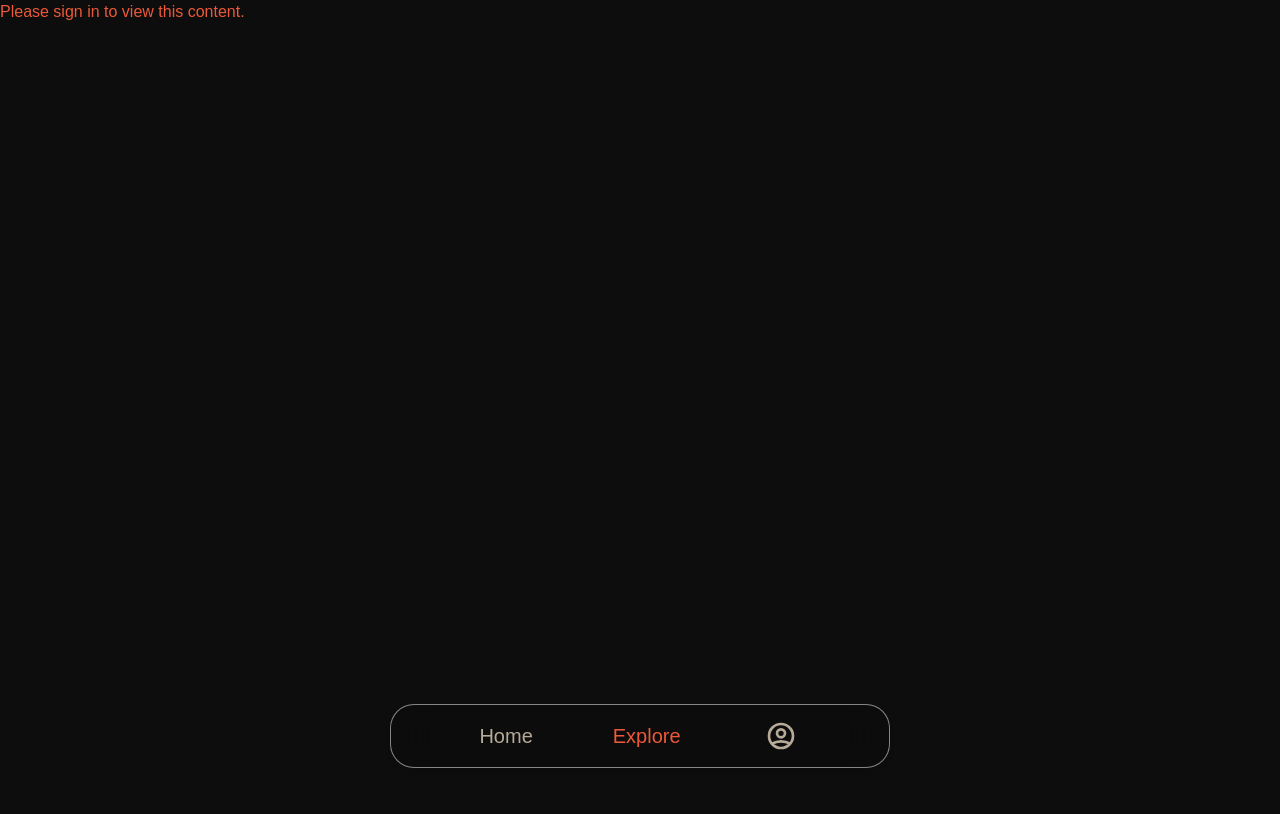
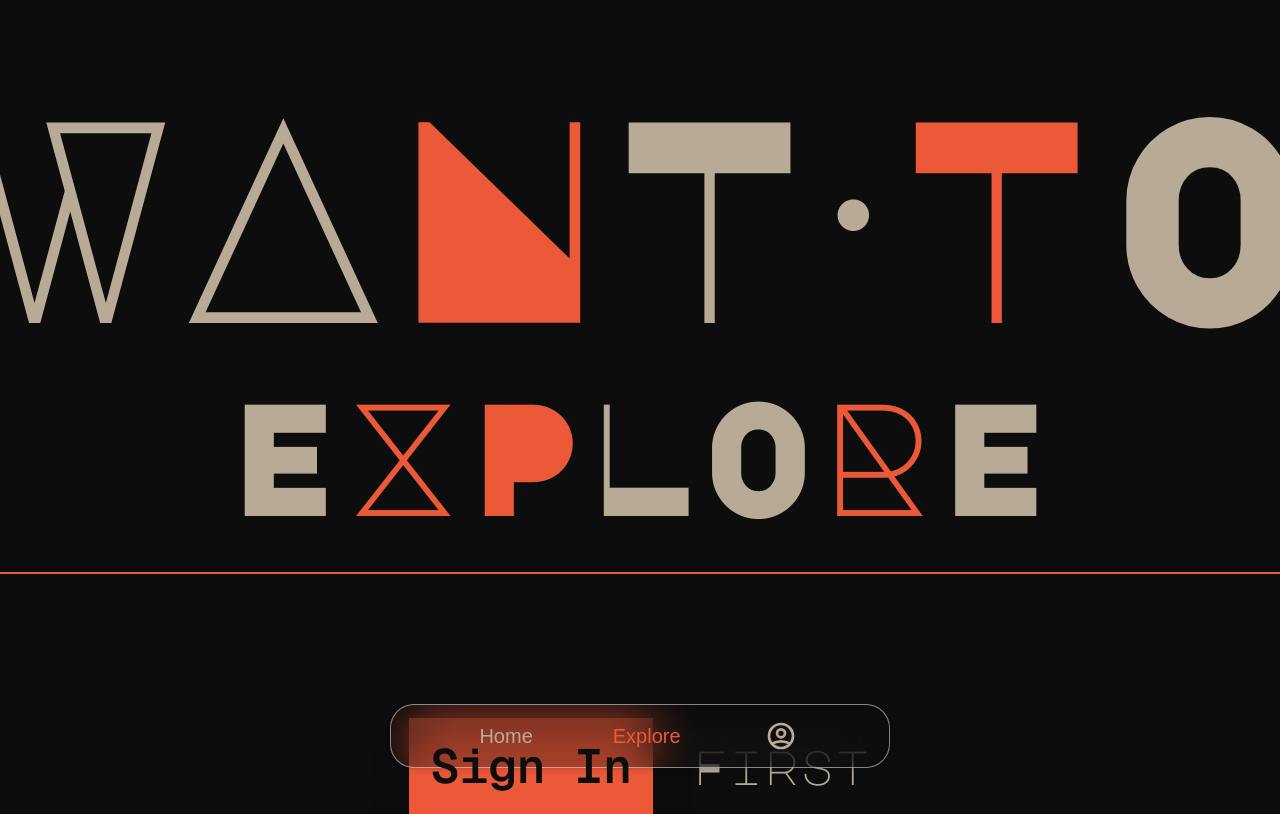
Before and after one commit to shivraj-roy/explorify, a Next.js app: page /explore in a window 1280 px wide. Built offline with nearby package versions, Linux system fonts and the light colour scheme; no server answers.

Commit message:
☑︎ Add UnExplore component and AnimatedBtn for enhanced navigation; update Explore page to include sign-in prompt...

```diff
--- /dev/null
+++ b/UI/AnimatedBtn.tsx
@@ -0,0 +1,17 @@
+import Link from "next/link";
+
+const AnimatedBtn: React.FC<{ text: string; link: string }> = ({
+   text,
+   link,
+}) => {
+   return (
+      <Link href={link}>
+         <button className="before:ease relative h-16 md:h-24 inline-block px-5 overflow-hidden border border-highlight bg-highlight text-dark font-semibold shadow-2xl transition-all before:absolute before:right-0 before:top-0 before:h-28 before:w-10 before:translate-x-40 before:rotate-6 before:bg-white before:opacity-10 before:duration-700  hover:before:-translate-x-80 cursor-pointer hover:rounded-2xl">
+            <span className="relative z-10 text-2xl md:text-5xl font-mono">
+               {text}
+            </span>
+         </button>
+      </Link>
+   );
+};
+export default AnimatedBtn;
--- a/app/explore/page.tsx
+++ b/app/explore/page.tsx
@@ -1,5 +1,6 @@
 "use client";
 
+import UnExplore from "@/components/UnExplore";
 import { useAuth } from "@clerk/nextjs";
 
 const Explore = () => {
@@ -7,10 +8,14 @@ const Explore = () => {
 
    return (
       <>
-         <div className="text-highlight">
-            {isSignedIn
-               ? "Welcome to the Explore page!"
-               : "Please sign in to view this content."}
+         <div className="">
+            {isSignedIn ? (
+               "Welcome to the Explore page!"
+            ) : (
+               <div>
+                  <UnExplore />
+               </div>
+            )}
          </div>
       </>
    );
--- a/app/globals.css
+++ b/app/globals.css
@@ -1,3 +1,4 @@
+@import url("https://fonts.googleapis.com/css2?family=Major+Mono+Display&display=swap");
 @import "tailwindcss";
 
 @theme inline {
@@ -18,6 +19,8 @@
    --color-fade: #b7ab98;
    --color-dark: #0d0d0d;
    --color-highlight: #eb5939;
+
+   --font-major: "Major Mono Display", monospace;
 
    @keyframes moveInCircle {
       0% {
@@ -70,10 +73,15 @@
       --blending: hard-light;
    }
 
+   * {
+      box-sizing: border-box;
+   }
+
    body {
       background: #0d0d0d;
       color: #b7ab98;
       font-family: Arial, Helvetica, sans-serif;
+      overflow-x: hidden;
    }
 }
 
--- /dev/null
+++ b/components/UnExplore.tsx
@@ -0,0 +1,33 @@
+import AnimatedBtn from "@/UI/AnimatedBtn";
+
+const UnExplore = () => {
+   return (
+      <div className="max-w-full overflow-hidden mt-16 font-major">
+         <h1 className="text-8xl md:text-[18rem] flex flex-col md:flex-row items-center justify-center overflow-hidden cursor-default">
+            <p>
+               <span>WA</span>
+               <span className="text-highlight">N</span>
+               <span>T</span>
+            </p>
+            <p className="hidden md:block text-[100px]">•</p>
+            <p>
+               <span className="text-highlight">T</span>
+               <span>O</span>
+            </p>
+         </h1>
+         <h1 className="uppercase text-5xl md:text-[10rem] flex items-center justify-center mt-5 cursor-default">
+            <span>E</span>
+            <span className="text-highlight">XP</span>
+            <span>LO</span>
+            <span className="text-highlight">R</span>
+            <span>E</span>
+         </h1>
+         <div className="w-full h-[2px] bg-highlight my-10" />
+         <div className="flex items-center justify-center gap-10 mt-36">
+            <AnimatedBtn text="Sign In" link="/sign-in" />
+            <p className="text-2xl md:text-5xl">First</p>
+         </div>
+      </div>
+   );
+};
+export default UnExplore;
```
